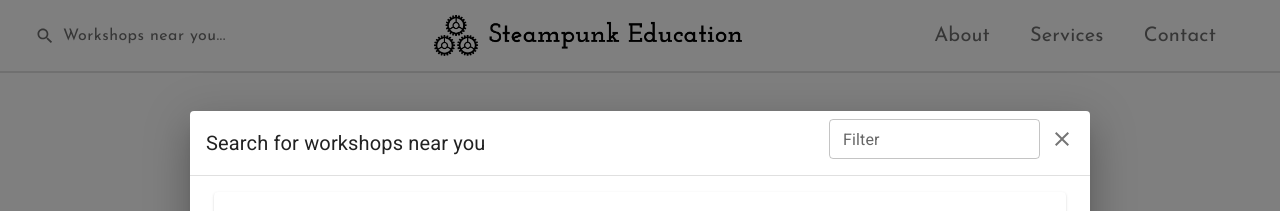
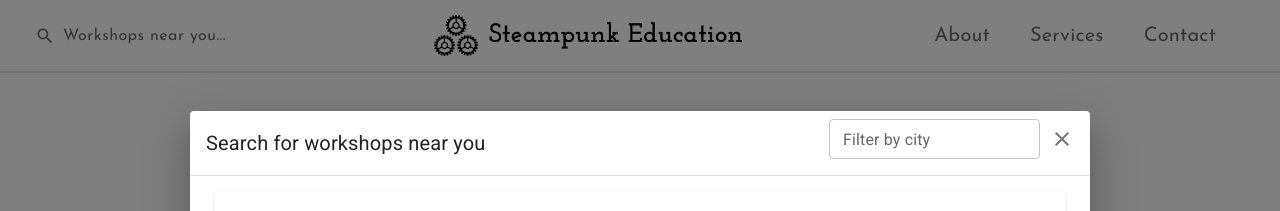
Before and after one commit to thePianoKid/SEG-3125-Project-2, a React (Create React App) app: page / in a window 1280 px wide. Both pictures are taken after a click on the button "Workshops near you...". Shown: the top 211 px of the page. Built offline with nearby package versions, Linux system fonts and the light colour scheme.

Commit message:
Reset filter on transition

```diff
--- a/src/components/WorkshopSearch.jsx
+++ b/src/components/WorkshopSearch.jsx
@@ -75,6 +75,7 @@ function WorkshopSearchCity({ onClose, selectedValue, open }) {
 
   const [searchForCity, setSearchForCity] = useState(true);
   const [rows, setRows] = useState(originalCityData);
+  const [inputValue, setInputValue] = useState("");
 
   const handleClose = () => {
     onClose(selectedValue);
@@ -92,6 +93,7 @@ function WorkshopSearchCity({ onClose, selectedValue, open }) {
       );
     }
 
+    setInputValue("");
     setSearchForCity(false);
     setOriginalWorkshopData(tempArr);
     setRows(tempArr);
@@ -99,6 +101,8 @@ function WorkshopSearchCity({ onClose, selectedValue, open }) {
 
   const searchThroughRows = (event) => {
     const userInput = event.target.value;
+    setInputValue(userInput);
+
     let filteredRows = [];
     if (searchForCity) {
       for (const i in originalCityData) {
@@ -126,7 +130,7 @@ function WorkshopSearchCity({ onClose, selectedValue, open }) {
       <BootstrapDialogTitle onClose={handleClose} searchForCity={searchForCity}>
         Search for workshops near you
         <TextField
-          label="Filter"
+          label={ searchForCity ? "Filter by city" : "Search for workshop" }
           size="small"
           sx={{
             position: "absolute",
@@ -134,6 +138,7 @@ function WorkshopSearchCity({ onClose, selectedValue, open }) {
             top: 8,
           }}
           onChange={searchThroughRows}
+          value={inputValue}
         />
       </BootstrapDialogTitle>
       <DialogContent dividers>
```
